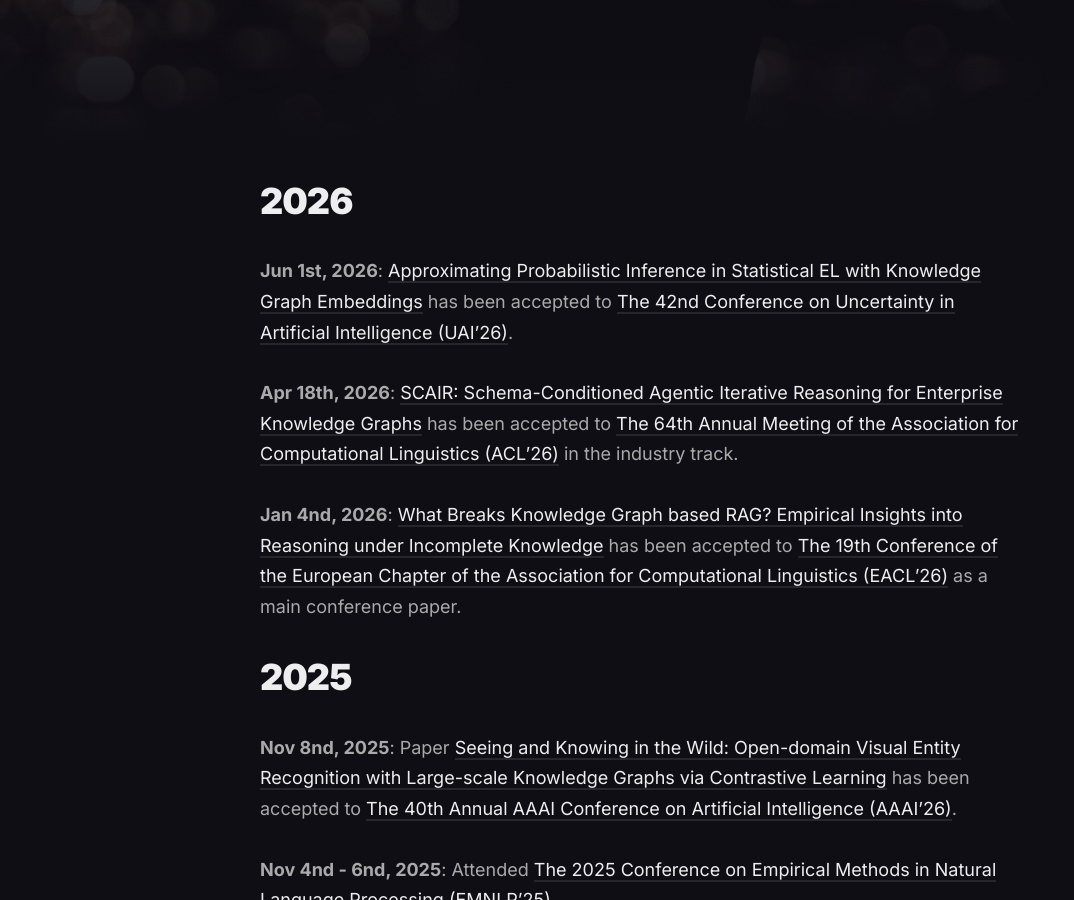
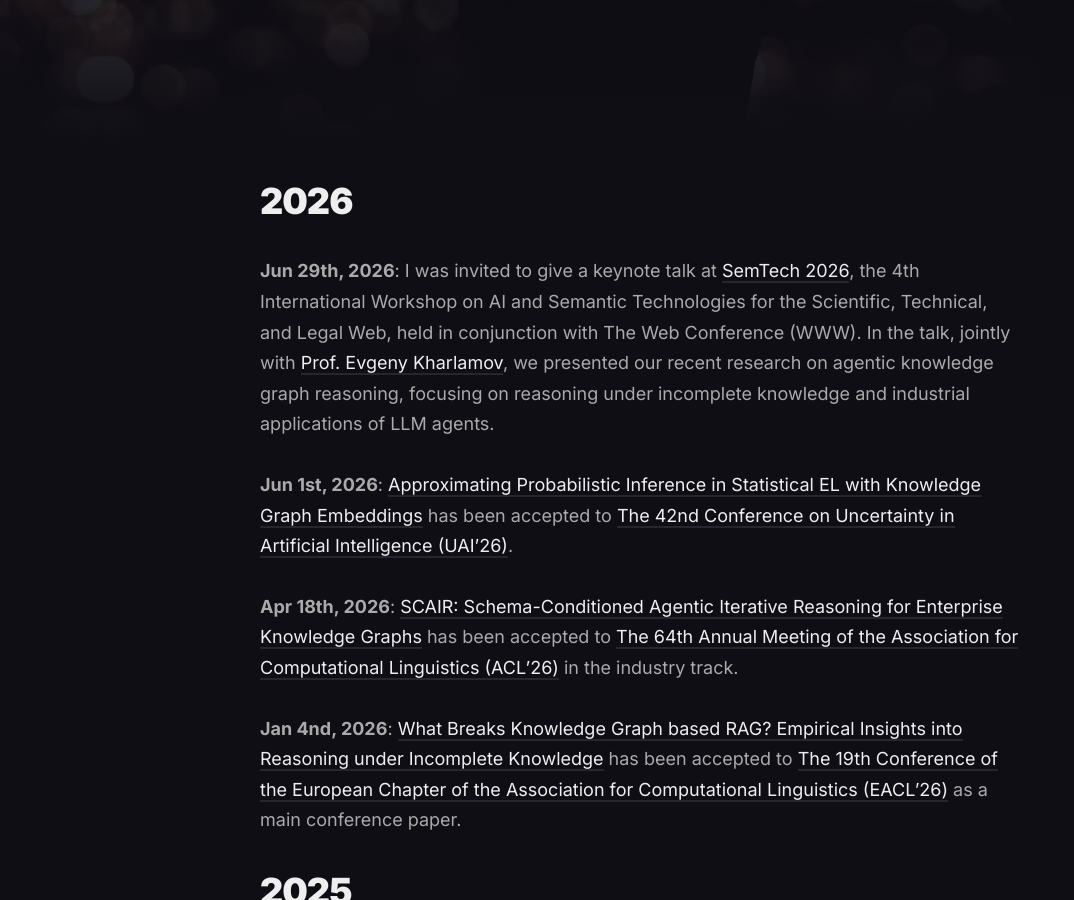
Before and after one commit to ZhuYuqicheng/ZhuYuqicheng.github.io, a Jekyll site: the page built from _pages/news.md, in a window 1280 px wide and 900 px high, scrolled down 520 px. Shown: the whole window, without its empty margins (0-1074 px from the left). Built offline with Jekyll 4.4.1, drawn with Linux system fonts in a browser that asks for light colours; nearby versions of some CDN libraries.

Commit message:
update keynote

```diff
--- a/_pages/news.md
+++ b/_pages/news.md
@@ -5,6 +5,11 @@ permalink: /news/
 image: '/images/news.jpg'
 ---
 # 2026
+
+**Jun 29th, 2026**: I was invited to give a keynote talk at [SemTech 2026](),
+the 4th International Workshop on AI and Semantic Technologies for the Scientific, Technical, and Legal Web,
+held in conjunction with The Web Conference (WWW).
+In the talk, jointly with [Prof. Evgeny Kharlamov](https://scholar.google.com/citations?user=-slpMF8AAAAJ&hl=en), we presented our recent research on agentic knowledge graph reasoning, focusing on reasoning under incomplete knowledge and industrial applications of LLM agents.
 
 **Jun 1st, 2026**: [Approximating Probabilistic Inference in Statistical EL with Knowledge Graph Embeddings](https://arxiv.org/abs/2407.11821) has been accepted to [The 42nd Conference on Uncertainty in Artificial Intelligence (UAI'26)](https://www.auai.org/uai2026/).
 
```
